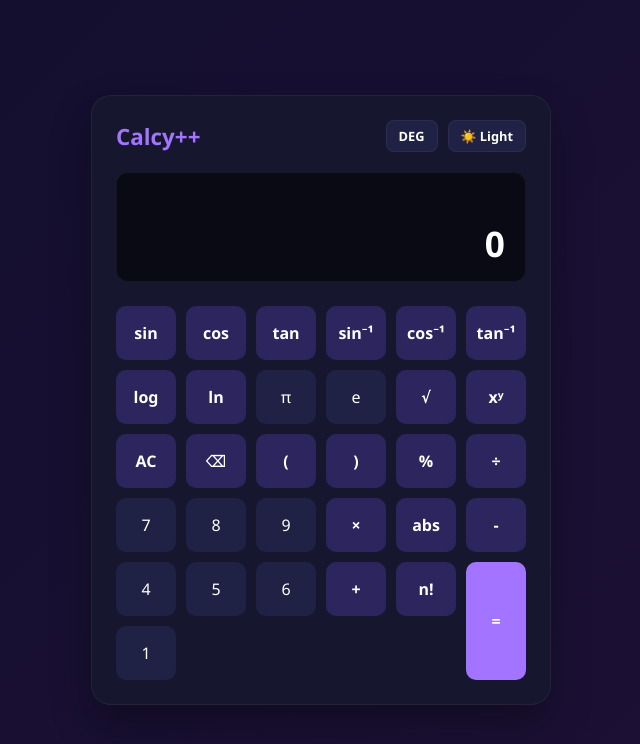
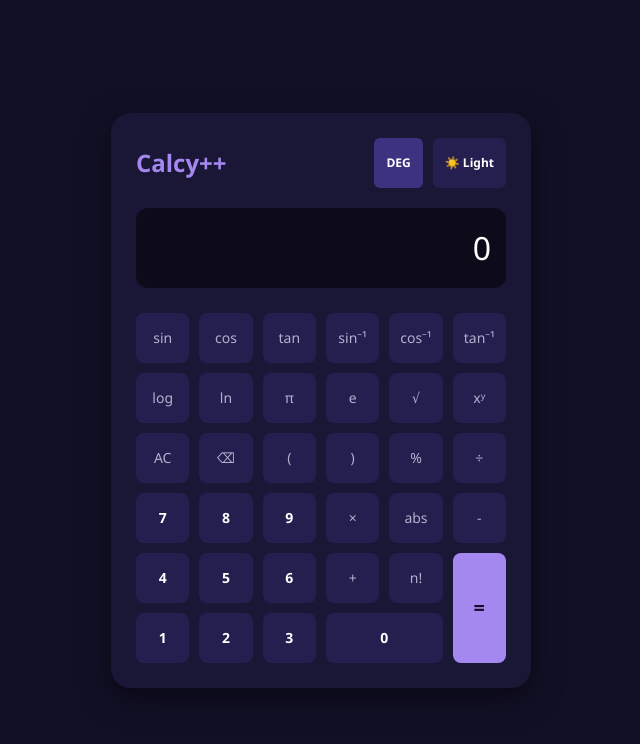
Before and after one commit to lithikyogesh-spec/coolboy67, a plain HTML site: page index.html in a window 1280 px wide. Shown: the whole page, without its empty margins (319-959 px from the left). Drawn offline with Linux system fonts and the light colour scheme.

Commit message:
Update index.html

```diff
--- a/index.html
+++ b/index.html
@@ -3,317 +3,255 @@
 <head>
     <meta charset="UTF-8">
     <meta name="viewport" content="width=device-width, initial-scale=1.0">
-    <title>Calcy++ Scientific Calculator</title>
+    <title>Calcy++</title>
     <style>
-        /* --- CSS VARIABLES & THEMING --- */
-        :root {
-            /* Dark Theme (Default) */
-            --bg-app: linear-gradient(135deg, #120e2e 0%, #1e1136 100%);
-            --bg-calc: #16172e;
-            --bg-display: #090a14;
-            --text-main: #ffffff;
-            --text-muted: #747a9e;
-            --bg-btn: #1f2244;
-            --bg-btn-hover: #292d5a;
-            --bg-btn-op: #2c255e;
-            --bg-btn-op-hover: #3b327d;
-            --accent: #a374ff;
-            --border: rgba(255, 255, 255, 0.05);
-        }
-
-        [data-theme="light"] {
-            /* Light Theme */
-            --bg-app: linear-gradient(135deg, #eef2f7 0%, #dbe2ef 100%);
-            --bg-calc: #ffffff;
-            --bg-display: #f1f4f9;
-            --text-main: #111424;
-            --text-muted: #64748b;
-            --bg-btn: #f8fafc;
-            --bg-btn-hover: #e2e8f0;
-            --bg-btn-op: #e0e7ff;
-            --bg-btn-op-hover: #c7d2fe;
-            --accent: #6366f1;
-            --border: rgba(0, 0, 0, 0.05);
-        }
-
         * {
             box-sizing: border-box;
             margin: 0;
             padding: 0;
             font-family: 'Segoe UI', Tahoma, Geneva, Verdana, sans-serif;
-            transition: background 0.2s ease, color 0.2s ease;
         }
-
         body {
-            background: var(--bg-app);
-            min-height: 100vh;
+            background-color: #121026;
             display: flex;
             justify-content: center;
             align-items: center;
-            padding: 20px;
+            min-height: 100vh;
         }
-
-        /* --- WRAPPER & CONTAINER --- */
-        .app-container {
-            display: flex;
-            gap: 20px;
-            max-width: 1000px;
+        .calculator {
+            background-color: #1a1636;
+            border-radius: 20px;
+            padding: 25px;
             width: 100%;
-            justify-content: center;
-            flex-wrap: wrap;
+            max-width: 420px;
+            box-shadow: 0 10px 30px rgba(0, 0, 0, 0.5);
         }
-
-        .calculator {
-            background-color: var(--bg-calc);
-            border-radius: 20px;
-            padding: 24px;
-            width: 460px;
-            box-shadow: 0 20px 40px rgba(0,0,0,0.3);
-            border: 1px solid var(--border);
-        }
-
-        /* --- HEADER & TOP CONTROLS --- */
-        .calc-header {
+        .header {
             display: flex;
             justify-content: space-between;
             align-items: center;
             margin-bottom: 20px;
         }
-
-        .logo {
-            color: var(--accent);
-            font-weight: 700;
-            font-size: 1.4rem;
+        .title {
+            color: #a488ef;
+            font-size: 24px;
+            font-weight: bold;
         }
-
         .controls {
             display: flex;
             gap: 10px;
         }
-
-        .badge-btn {
-            background: var(--bg-btn);
-            color: var(--text-main);
-            border: 1px solid var(--border);
+        .toggle-btn {
+            background-color: #251f4f;
+            color: #ffffff;
+            border: none;
             padding: 6px 12px;
-            border-radius: 8px;
-            font-size: 0.8rem;
+            border-radius: 6px;
+            font-size: 12px;
             cursor: pointer;
-            font-weight: 600;
+            font-weight: bold;
         }
-
-        .badge-btn:hover {
-            background: var(--bg-btn-hover);
+        .toggle-btn.active {
+            background-color: #3d3280;
         }
-
-        /* --- DISPLAY SCREEN --- */
         .display {
-            background-color: var(--bg-display);
+            background-color: #0d0a1a;
+            color: #ffffff;
+            width: 100%;
+            height: 80px;
+            border: none;
             border-radius: 12px;
-            padding: 20px;
-            margin-bottom: 24px;
+            padding: 15px;
+            font-size: 32px;
             text-align: right;
-            min-height: 110px;
-            display: flex;
-            flex-direction: column;
-            justify-content: flex-end;
-            word-break: break-all;
-            border: 1px solid var(--border);
+            margin-bottom: 25px;
+            outline: none;
         }
-
-        .expression {
-            color: var(--text-muted);
-            font-size: 1.1rem;
-            margin-bottom: 8px;
-            min-height: 1.5rem;
-        }
-
-        .current-value {
-            color: var(--text-main);
-            font-size: 2.2rem;
-            font-weight: 600;
-            line-height: 1;
-        }
-
-        /* --- BUTTONS GRID --- */
         .grid {
             display: grid;
             grid-template-columns: repeat(6, 1fr);
             gap: 10px;
         }
-
-        button.calc-btn {
-            background-color: var(--bg-btn);
-            color: var(--text-main);
+        button {
+            background-color: #251f4f;
+            color: #b3b0cd;
             border: none;
-            border-radius: 10px;
-            padding: 16px 8px;
-            font-size: 1rem;
-            font-weight: 500;
+            border-radius: 8px;
+            height: 50px;
+            font-size: 14px;
             cursor: pointer;
-            outline: none;
-            user-select: none;
+            transition: background 0.2s;
         }
-
-        button.calc-btn:hover {
-            background-color: var(--bg-btn-hover);
+        button:hover {
+            background-color: #32296b;
         }
-
-        button.op {
-            background-color: var(--bg-btn-op);
-            font-weight: 600;
+        .btn-num {
+            color: #ffffff;
+            font-weight: bold;
         }
-
-        button.op:hover {
-            background-color: var(--bg-btn-op-hover);
+        .btn-equal {
+            grid-row: span 2;
+            height: auto;
+            background-color: #a488ef;
+            color: #121026;
+            font-size: 20px;
+            font-weight: bold;
         }
-
-        button.equals {
-            background-color: var(--accent);
-            color: #ffffff;
-            font-weight: 700;
-        }
-
-        button.equals:hover {
-            filter: brightness(1.1);
-        }
-
-        /* --- SIDE HISTORY PANEL --- */
-        .history-panel {
-            background-color: var(--bg-calc);
-            border-radius: 20px;
-            padding: 24px;
-            width: 280px;
-            height: 575px;
-            display: flex;
-            flex-direction: column;
-            box-shadow: 0 20px 40px rgba(0,0,0,0.3);
-            border: 1px solid var(--border);
-        }
-
-        .history-title {
-            color: var(--text-main);
-            font-size: 1.2rem;
-            font-weight: 600;
-            margin-bottom: 15px;
-            display: flex;
-            justify-content: space-between;
-            align-items: center;
-        }
-
-        .clear-history {
-            background: transparent;
-            border: none;
-            color: var(--accent);
-            cursor: pointer;
-            font-size: 0.85rem;
-        }
-
-        .history-list {
-            flex: 1;
-            overflow-y: auto;
-            list-style: none;
-            padding-right: 5px;
-        }
-
-        .history-item {
-            padding: 10px 0;
-            border-bottom: 1px solid var(--border);
-            text-align: right;
-            cursor: pointer;
-        }
-
-        .history-item:hover .hist-expr {
-            color: var(--accent);
-        }
-
-        .hist-expr {
-            color: var(--text-muted);
-            font-size: 0.9rem;
-            margin-bottom: 4px;
-        }
-
-        .hist-res {
-            color: var(--text-main);
-            font-weight: 600;
-            font-size: 1.1rem;
-        }
-
-        /* Scrollbar styles */
-        .history-list::-webkit-scrollbar {
-            width: 4px;
-        }
-        .history-list::-webkit-scrollbar-thumb {
-            background: var(--text-muted);
-            border-radius: 4px;
-        }
-
-        /* Responsive sizing */
-        @media (max-width: 800px) {
-            .app-container { flex-direction: column; align-items: center; }
-            .history-panel { width: 460px; height: 250px; }
+        .btn-equal:hover {
+            background-color: #bdabf4;
         }
     </style>
 </head>
 <body>
 
-<div class="app-container">
-    <!-- CALCULATOR -->
 <div class="calculator">
-        <div class="calc-header">
-            <div class="logo">Calcy++</div>
+    <div class="header">
+        <div class="title">Calcy++</div>
         <div class="controls">
-                <button class="badge-btn" id="angleMode">DEG</button>
-                <button class="badge-btn" id="themeToggle">☀️ Light</button>
+            <button class="toggle-btn active" id="degRadBtn" onclick="toggleDegRad()">DEG</button>
+            <button class="toggle-btn">☀️ Light</button>
         </div>
     </div>
 
-        <div class="display">
-            <div class="expression" id="exprDisplay"></div>
-            <div class="current-value" id="mainDisplay">0</div>
-        </div>
+    <input type="text" class="display" id="screen" value="0" readonly>
 
     <div class="grid">
         <!-- Row 1 -->
-            <button class="calc-btn op" onclick="inputFunc('sin')">sin</button>
-            <button class="calc-btn op" onclick="inputFunc('cos')">cos</button>
-            <button class="calc-btn op" onclick="inputFunc('tan')">tan</button>
-            <button class="calc-btn op" onclick="inputFunc('asin')">sin⁻¹</button>
-            <button class="calc-btn op" onclick="inputFunc('acos')">cos⁻¹</button>
-            <button class="calc-btn op" onclick="inputFunc('atan')">tan⁻¹</button>
+        <button onclick="inputFunc('sin')">sin</button>
+        <button onclick="inputFunc('cos')">cos</button>
+        <button onclick="inputFunc('tan')">tan</button>
+        <button onclick="inputFunc('asin')">sin⁻¹</button>
+        <button onclick="inputFunc('acos')">cos⁻¹</button>
+        <button onclick="inputFunc('atan')">tan⁻¹</button>
 
         <!-- Row 2 -->
-            <button class="calc-btn op" onclick="inputFunc('log')">log</button>
-            <button class="calc-btn op" onclick="inputFunc('ln')">ln</button>
-            <button class="calc-btn" onclick="inputSpec('π')">π</button>
-            <button class="calc-btn" onclick="inputSpec('e')">e</button>
-            <button class="calc-btn op" onclick="inputFunc('sqrt')">√</button>
-            <button class="calc-btn op" onclick="inputOp('^')">xʸ</button>
+        <button onclick="inputFunc('log')">log</button>
+        <button onclick="inputFunc('ln')">ln</button>
+        <button onclick="input('π')">π</button>
+        <button onclick="input('e')">e</button>
+        <button onclick="inputFunc('sqrt')">√</button>
+        <button onclick="input('^')">xʸ</button>
 
         <!-- Row 3 -->
-            <button class="calc-btn op" onclick="clearAll()">AC</button>
-            <button class="calc-btn op" onclick="backspace()">⌫</button>
-            <button class="calc-btn op" onclick="inputNum('(')">(</button>
-            <button class="calc-btn op" onclick="inputNum(')')">)</button>
-            <button class="calc-btn op" onclick="inputOp('%')">%</button>
-            <button class="calc-btn op" onclick="inputOp('/')">÷</button>
+        <button onclick="clearScreen()">AC</button>
+        <button onclick="backspace()">⌫</button>
+        <button onclick="input('(')">(</button>
+        <button onclick="input(')')">)</button>
+        <button onclick="input('%')">%</button>
+        <button onclick="input('/')">÷</button>
 
         <!-- Row 4 -->
-            <button class="calc-btn" onclick="inputNum('7')">7</button>
-            <button class="calc-btn" onclick="inputNum('8')">8</button>
-            <button class="calc-btn" onclick="inputNum('9')">9</button>
-            <button class="calc-btn op" onclick="inputOp('*')">×</button>
-            <button class="calc-btn op" onclick="inputFunc('abs')">abs</button>
-            <button class="calc-btn op" onclick="inputOp('-')">-</button>
+        <button class="btn-num" onclick="input('7')">7</button>
+        <button class="btn-num" onclick="input('8')">8</button>
+        <button class="btn-num" onclick="input('9')">9</button>
+        <button onclick="input('*')">×</button>
+        <button onclick="inputFunc('abs')">abs</button>
+        <button onclick="input('-')">-</button>
 
         <!-- Row 5 -->
-            <button class="calc-btn" onclick="inputNum('4')">4</button>
-            <button class="calc-btn" onclick="inputNum('5')">5</button>
-            <button class="calc-btn" onclick="inputNum('6')">6</button>
-            <button class="calc-btn op" onclick="inputOp('+')">+</button>
-            <button class="calc-btn op" onclick="inputFunc('fact')">n!</button>
-            <button class="calc-btn equals" style="grid-row: span 2; height: 100%;" onclick="calculate()">=</button>
+        <button class="btn-num" onclick="input('4')">4</button>
+        <button class="btn-num" onclick="input('5')">5</button>
+        <button class="btn-num" onclick="input('6')">6</button>
+        <button onclick="input('+')">+</button>
+        <button onclick="inputFunc('fact')">n!</button>
+        <button class="btn-equal" onclick="calculate()">=</button>
 
         <!-- Row 6 -->
-            <button class="calc-btn" onclick="inputNum('1')">1</button>
-            <script src="js/script.js"></script>
+        <button class="btn-num" onclick="input('1')">1</button>
+        <button class="btn-num" onclick="input('2')">2</button>
+        <button class="btn-num" onclick="input('3')">3</button>
+        <button class="btn-num" style="grid-column: span 2;" onclick="input('0')">0</button>
+    </div>
+</div>
+
+<script>
+    let screen = document.getElementById('screen');
+    let isDeg = true;
+
+    function toggleDegRad() {
+        isDeg = !isDeg;
+        document.getElementById('degRadBtn').innerText = isDeg ? 'DEG' : 'RAD';
+    }
+
+    function input(value) {
+        if (screen.value === '0' && !isNaN(value)) {
+            screen.value = value;
+        } else {
+            screen.value += value;
+        }
+    }
+
+    function inputFunc(func) {
+        if (screen.value === '0') screen.value = '';
+        screen.value += func + '(';
+    }
+
+    function clearScreen() {
+        screen.value = '0';
+    }
+
+    function backspace() {
+        if (screen.value.length > 1) {
+            screen.value = screen.value.slice(0, -1);
+        } else {
+            screen.value = '0';
+        }
+    }
+
+    function factorial(n) {
+        if (n < 0) return NaN;
+        if (n === 0 || n === 1) return 1;
+        let result = 1;
+        for (let i = 2; i <= n; i++) result *= i;
+        return result;
+    }
+
+    function calculate() {
+        try {
+            let expression = screen.value;
+
+            // Replace constants
+            expression = expression.replace(/π/g, 'Math.PI');
+            expression = expression.replace(/e/g, 'Math.E');
+
+            // Replace basic functions
+            expression = expression.replace(/sqrt/g, 'Math.sqrt');
+            expression = expression.replace(/abs/g, 'Math.abs');
+            expression = expression.replace(/\^/g, '**');
+
+            // Handle Factorial function format: fact(x)
+            expression = expression.replace(/fact\(([^)]+)\)/g, 'factorial($1)');
+
+            // Handle Trigonometry (DEG vs RAD adjustment)
+            const angleMultiplier = isDeg ? '(Math.PI / 180)' : '1';
+
+            expression = expression.replace(/sin\(([^)]+)\)/g, `Math.sin(($1) * ${angleMultiplier})`);
+            expression = expression.replace(/cos\(([^)]+)\)/g, `Math.cos(($1) * ${angleMultiplier})`);
+            expression = expression.replace(/tan\(([^)]+)\)/g, `Math.tan(($1) * ${angleMultiplier})`);
+
+            // Inverse Trig
+            const inverseMultiplier = isDeg ? '(180 / Math.PI)' : '1';
+            expression = expression.replace(/asin\(([^)]+)\)/g, `(Math.asin($1) * ${inverseMultiplier})`);
+            expression = expression.replace(/acos\(([^)]+)\)/g, `(Math.acos($1) * ${inverseMultiplier})`);
+            expression = expression.replace(/atan\(([^)]+)\)/g, `(Math.atan($1) * ${inverseMultiplier})`);
+
+            // Logs
+            expression = expression.replace(/log\(([^)]+)\)/g, 'Math.log10($1)');
+            expression = expression.replace(/ln\(([^)]+)\)/g, 'Math.log($1)');
+
+            // Evaluate expression safely
+            let result = Function('"use strict";return (' + expression + ')')();
+
+            if (isNaN(result) || !isFinite(result)) {
+                screen.value = 'Error';
+            } else {
+                screen.value = Number(result.toFixed(8)).toString();
+            }
+        } catch (error) {
+            screen.value = 'Error';
+        }
+    }
+</script>
+
+</body>
+</html>
```
Lines whose indentation alone changed are shown as unchanged.
